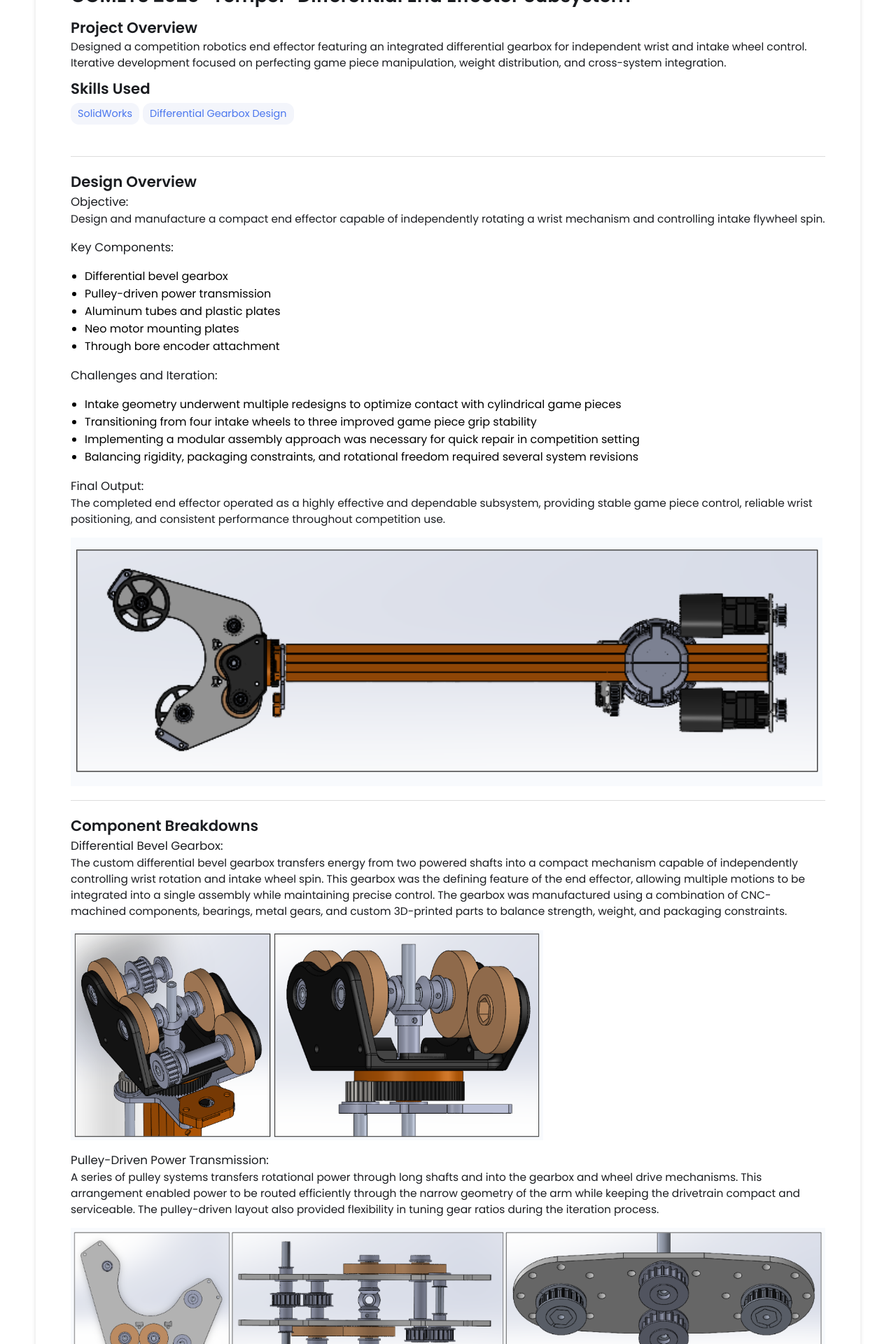
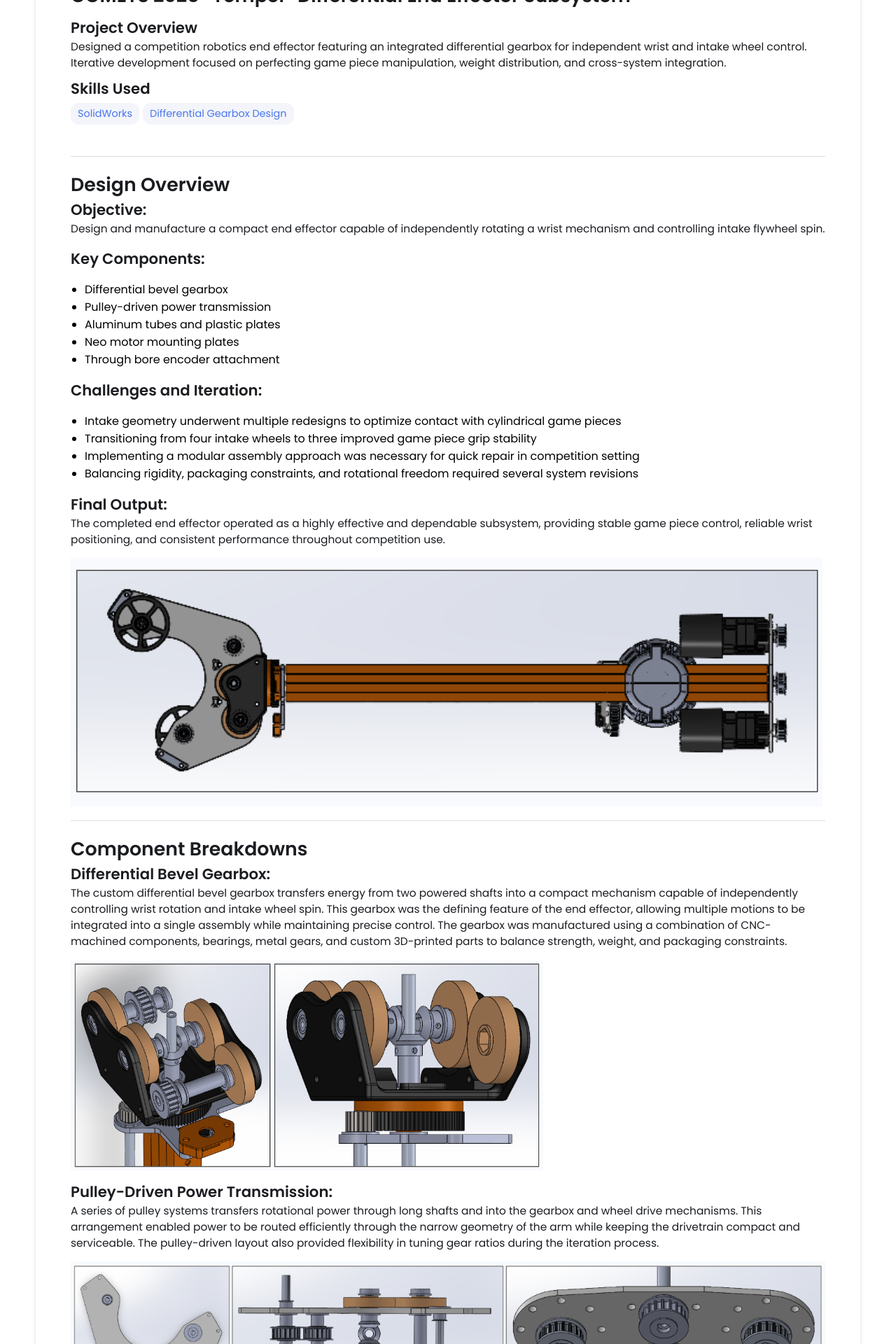
Before and after one commit to emiliohernand/emiliohernand.github.io, a Jekyll site: the page built from _projects/3-tempel-end-effector/index.md, in a window 1280 px wide. Shown: the part 533-2453 px from the top of the page at 70% size. Built offline with Jekyll 4.4.1, drawn with Linux system fonts in a browser that asks for light colours.

```diff
--- a/_projects/3-tempel-end-effector/index.md
+++ b/_projects/3-tempel-end-effector/index.md
@@ -9,56 +9,56 @@ main-image: /tempel_cover.png
 ---
 
 ---
-## Design Overview
+# Design Overview
 
-### Objective:
+## Objective:
 Design and manufacture a compact end effector capable of independently rotating a wrist mechanism and controlling intake flywheel spin.
 
-### Key Components:
+## Key Components:
 - Differential bevel gearbox
 - Pulley-driven power transmission
 - Aluminum tubes and plastic plates
 - Neo motor mounting plates
 - Through bore encoder attachment
 
-### Challenges and Iteration:
+## Challenges and Iteration:
 - Intake geometry underwent multiple redesigns to optimize contact with cylindrical game pieces
 - Transitioning from four intake wheels to three improved game piece grip stability
 - Implementing a modular assembly approach was necessary for quick repair in competition setting
 - Balancing rigidity, packaging constraints, and rotational freedom required several system revisions
 
-### Final Output:
+## Final Output:
 The completed end effector operated as a highly effective and dependable subsystem, providing stable game piece control, reliable wrist positioning, and consistent performance throughout competition use.
 {% include image-gallery.html images="tempel_hero.png" height="500" %}
 
 ---
-## Component Breakdowns
+# Component Breakdowns
 
-### Differential Bevel Gearbox:
+## Differential Bevel Gearbox:
 The custom differential bevel gearbox transfers energy from two powered shafts into a compact mechanism capable of independently controlling wrist rotation and intake wheel spin. This gearbox was the defining feature of the end effector, allowing multiple motions to be integrated into a single assembly while maintaining precise control. The gearbox was manufactured using a combination of CNC-machined components, bearings, metal gears, and custom 3D-printed parts to balance strength, weight, and packaging constraints.
 
 {% include image-gallery.html images="tempel_gearbox.png" height="300" %}
 <span style="font-size: 10px"> </span>
 
-### Pulley-Driven Power Transmission:
+## Pulley-Driven Power Transmission:
 A series of pulley systems transfers rotational power through long shafts and into the gearbox and wheel drive mechanisms. This arrangement enabled power to be routed efficiently through the narrow geometry of the arm while keeping the drivetrain compact and serviceable. The pulley-driven layout also provided flexibility in tuning gear ratios during the iteration process.
 
 {% include image-gallery.html images="tempel_pulleys.png" height="300" %}
 <span style="font-size: 10px"> </span>
 
-### Aluminum Tubes and Plastic Plates:
+## Aluminum Tubes and Plastic Plates:
 The structure of the end effector was built primarily from lightweight aluminum tubing and machined polycarbonate side plates to minimize weight while maintaining rigidity. The geometry of the side plates underwent multiple iterations as the intake was tested. Additional custom 3D-printed components were incorporated throughout the assembly to reduce machining complexity.
 
 {% include image-gallery.html images="tempel_plates.png" height="300" %}
 <span style="font-size: 10px"> </span>
 
-### Neo Motor Mounting:
+## Neo Motor Mounting:
 Both Neo motors were intentionally positioned on the opposite side of the arm’s axis of rotation in order to evenly distribute weight across the subsystem and minimize torque loading on the pivot. This design choice improved the arm’s responsiveness and reduced the mechanical demand on the separate arm-rotation mechanism.
 
 {% include image-gallery.html images="tempel_neos.png" height="300" %}
 <span style="font-size: 10px"> </span>
 
-### Through Bore Encoder Attachment:
+## Through Bore Encoder Attachment:
 A through bore encoder mounted on the central arm tube provides accurate feedback on the rotational position of the wrist for the robot’s control system. The encoder assembly was designed with the same gear ratio as the wrist drive to ensure precise positional tracking throughout operation.
 
 {% include image-gallery.html images="tempel_encoder.png" height="300" %}
```
